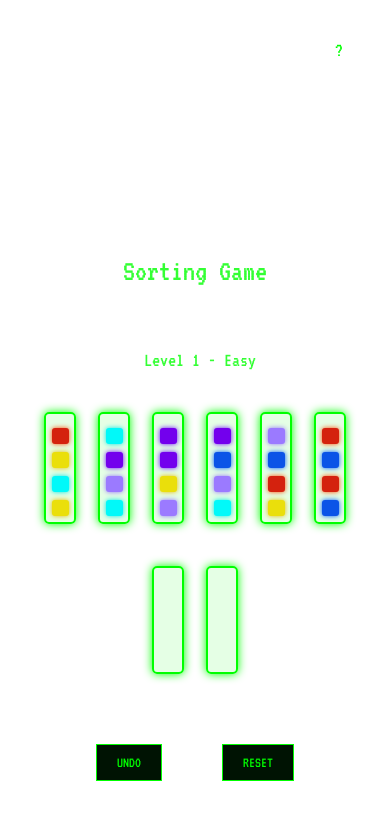
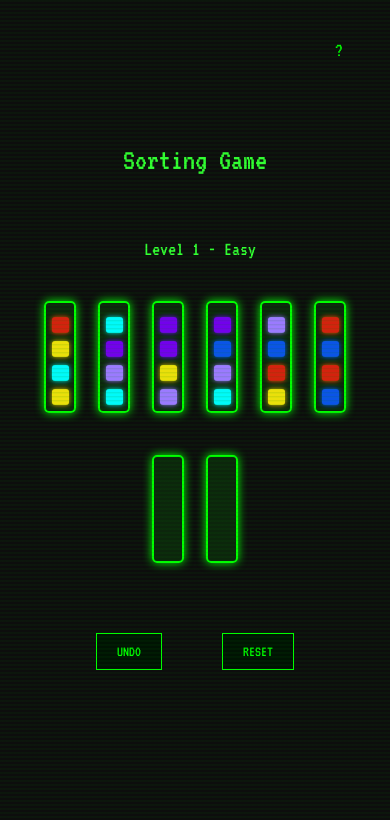
Before and after one commit to ianhallWDJUN22/sorting-game, a React (Vite) app: page / in a window 390 px wide. Shown: the top 820 px of the page. Built offline with nearby package versions, Linux system fonts and the light colour scheme.

Commit message:
restyling for phone screens

```diff
--- a/src/styles/GameBoard.css
+++ b/src/styles/GameBoard.css
@@ -6,20 +6,6 @@ body {
   background-color: #0d0d0d;
   color: #33ff33;
   font-family: "VT323", monospace;
-  content: "";
-  position: absolute;
-  top: 0;
-  left: 0;
-  width: 100%;
-  height: 150%;
-  background: repeating-linear-gradient(
-    rgba(0, 37, 0, 0.1) 0px,
-    rgba(0, 183, 0, 0.1) 1px,
-    transparent 2px,
-    transparent 4px
-  );
-  pointer-events: none;
-  z-index: 10;
 }
 
 /* Game Board */
@@ -197,6 +183,24 @@ button:hover {
   background: #00ff00;
   color: black;
   box-shadow: 0px 0px 5px #00ff00;
+}
+
+/* Alternative scanline effect for background */
+body::before {
+  content: "";
+  position: absolute;
+  top: 0;
+  left: 0;
+  width: 100%;
+  height: 120%;
+  background: repeating-linear-gradient(
+    rgba(0, 37, 0, 0.1) 0px,
+    rgba(0, 183, 0, 0.1) 1px,
+    transparent 2px,
+    transparent 4px
+  );
+  pointer-events: none;
+  z-index: 10;
 }
 
 @keyframes flicker-in-tubes {
@@ -603,7 +607,4 @@ li {
         font-size: 22px;
         min-height: 30px;
       }
-      .bottom-buttons {
-        padding-bottom: 200px;
-      }
 }
```
